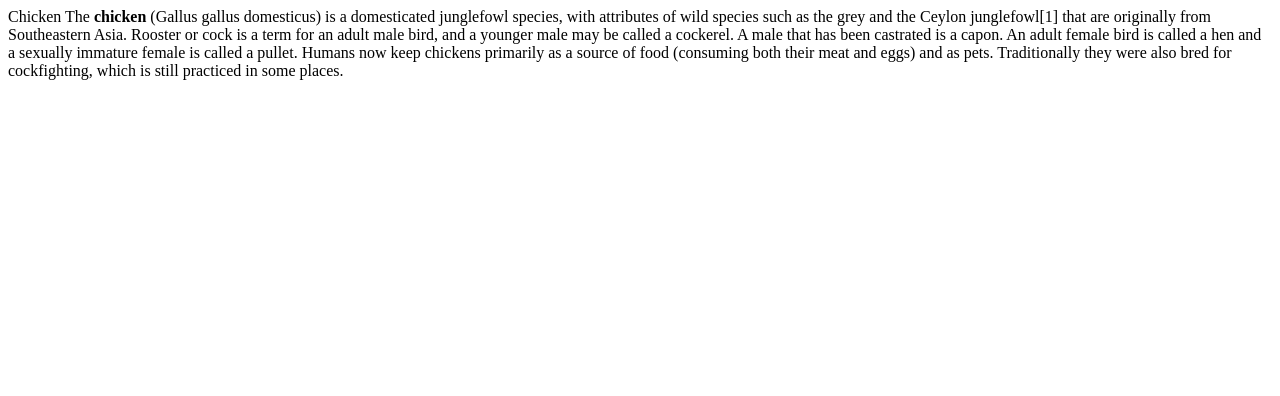
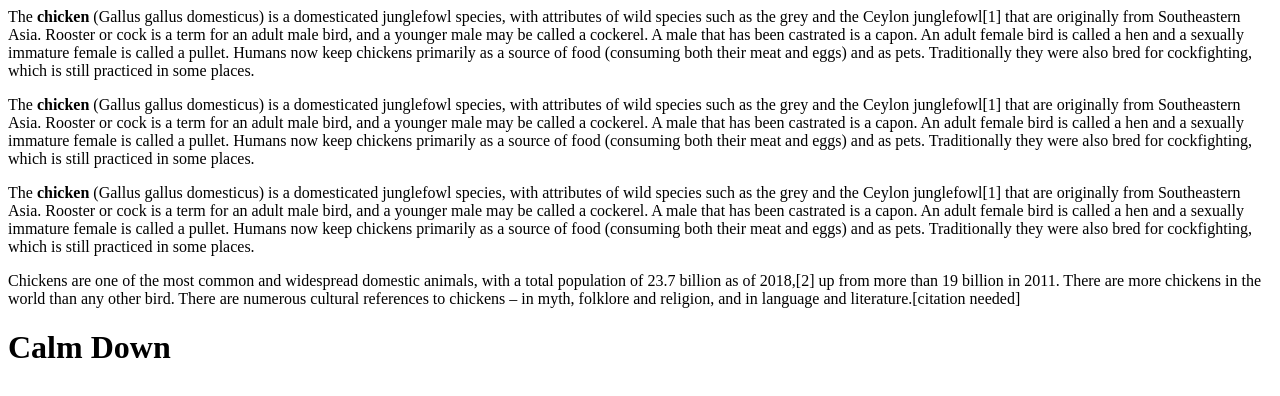
Before and after one commit to mmkvdev/webdevadv, a website: page basics/index.html in a window 1280 px wide. Drawn offline with Linux system fonts and the light colour scheme.

Commit message:
Update index.html

```diff
--- a/basics/index.html
+++ b/basics/index.html
@@ -1,3 +1,16 @@
-Chicken
+<p>
+    The <b>chicken</b> (Gallus gallus domesticus) is a domesticated junglefowl species, with attributes of wild species such as the grey and the Ceylon junglefowl[1] that are originally from Southeastern Asia. Rooster or cock is a term for an adult male bird, and a younger male may be called a cockerel. A male that has been castrated is a capon. An adult female bird is called a hen and a sexually immature female is called a pullet. Humans now keep chickens primarily as a source of food (consuming both their meat and eggs) and as pets. Traditionally they were also bred for cockfighting, which is still practiced in some places.
 
-The <b>chicken</b> (Gallus gallus domesticus) is a domesticated junglefowl species, with attributes of wild species such as the grey and the Ceylon junglefowl[1] that are originally from Southeastern Asia. Rooster or cock is a term for an adult male bird, and a younger male may be called a cockerel. A male that has been castrated is a capon. An adult female bird is called a hen and a sexually immature female is called a pullet. Humans now keep chickens primarily as a source of food (consuming both their meat and eggs) and as pets. Traditionally they were also bred for cockfighting, which is still practiced in some places.
+<p>
+    The <b>chicken</b> (Gallus gallus domesticus) is a domesticated junglefowl species, with attributes of wild species such as the grey and the Ceylon junglefowl[1] that are originally from Southeastern Asia. Rooster or cock is a term for an adult male bird, and a younger male may be called a cockerel. A male that has been castrated is a capon. An adult female bird is called a hen and a sexually immature female is called a pullet. Humans now keep chickens primarily as a source of food (consuming both their meat and eggs) and as pets. Traditionally they were also bred for cockfighting, which is still practiced in some places.
+</p>
+
+</p>
+<p>
+    The <b>chicken</b> (Gallus gallus domesticus) is a domesticated junglefowl species, with attributes of wild species such as the grey and the Ceylon junglefowl[1] that are originally from Southeastern Asia. Rooster or cock is a term for an adult male bird, and a younger male may be called a cockerel. A male that has been castrated is a capon. An adult female bird is called a hen and a sexually immature female is called a pullet. Humans now keep chickens primarily as a source of food (consuming both their meat and eggs) and as pets. Traditionally they were also bred for cockfighting, which is still practiced in some places.
+</p>
+
+
+<p>
+    Chickens are one of the most common and widespread domestic animals, with a total population of 23.7 billion as of 2018,[2] up from more than 19 billion in 2011. There are more chickens in the world than any other bird. There are numerous cultural references to chickens – in myth, folklore and religion, and in language and literature.[citation needed]
+    <h1>Calm Down</h1>
```
